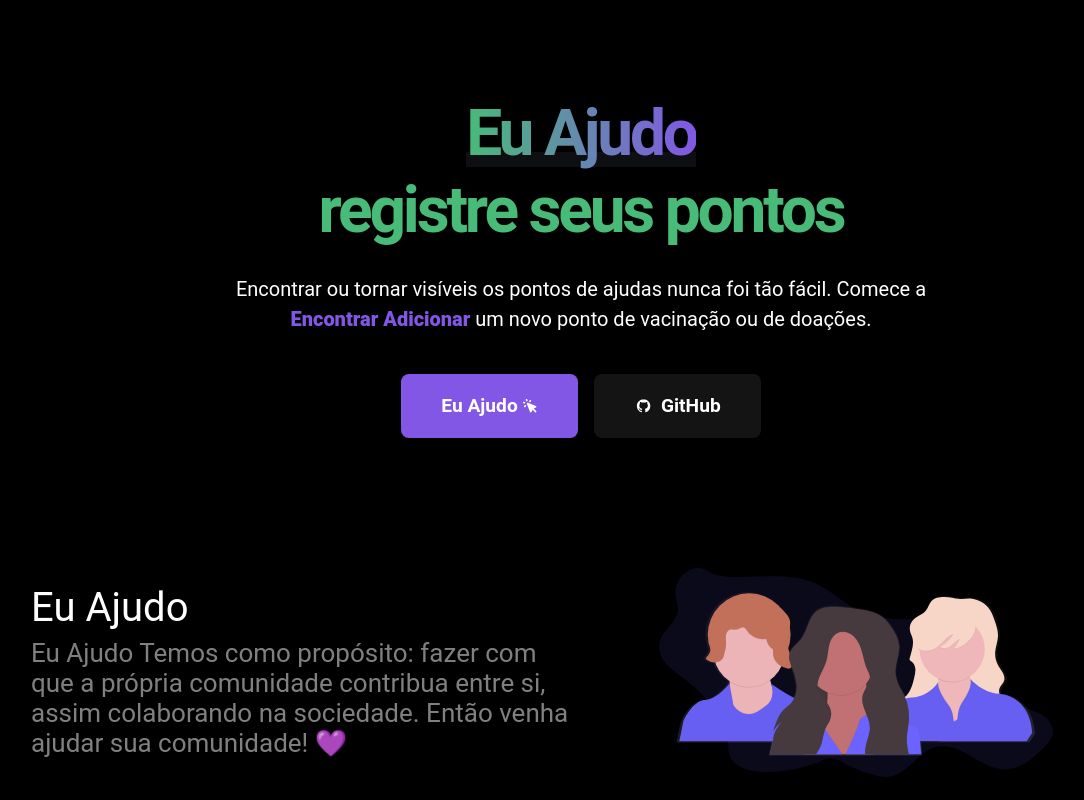
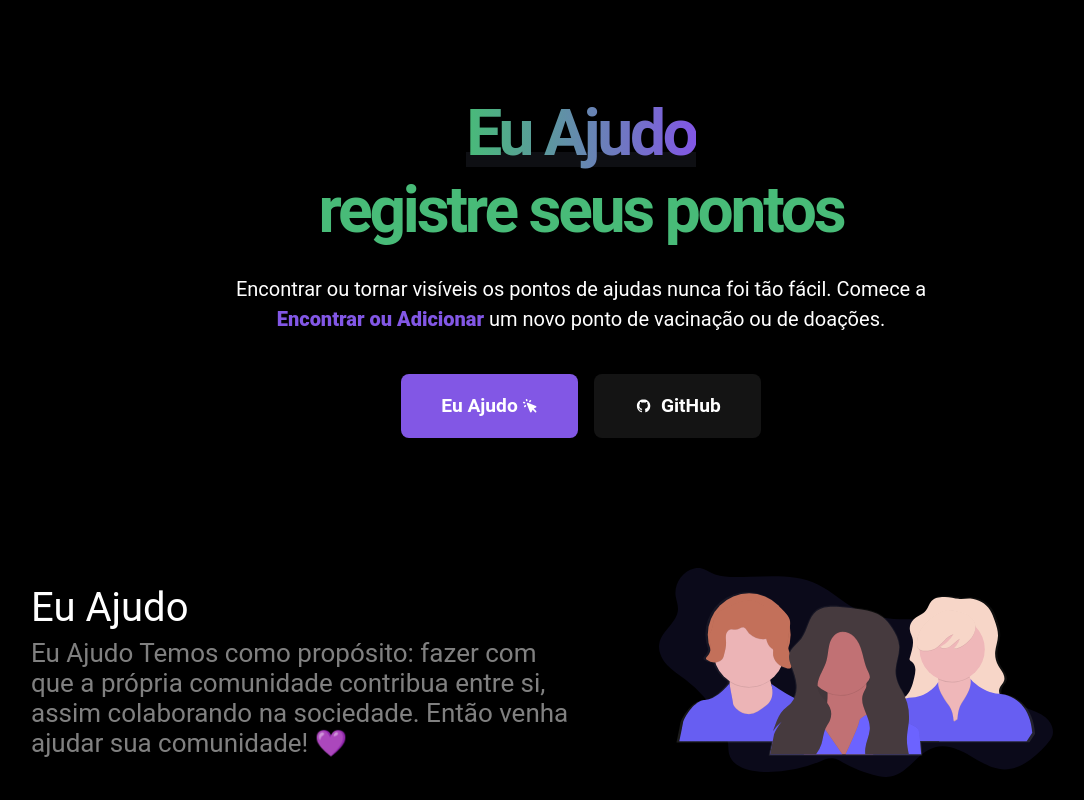
Before and after one commit to KayoRonald/euajudo-app, a React (Create React App) app: page / in a window 1280 px wide. Shown: the top 800 px of the page, without its empty margins (59-1143 px from the left). Built offline with nearby package versions, Linux system fonts and the light colour scheme.

Commit message:
Feat: text

```diff
--- a/src/pages/Home/Landing.tsx
+++ b/src/pages/Home/Landing.tsx
@@ -55,7 +55,7 @@ export default function Landing() {
                 mt="6"
               >
                 Encontrar ou tornar visíveis os pontos de ajudas nunca foi tão fácil.
-                Comece a <Text fontWeight="extrabold" as="span" color="purple.500">Encontrar Adicionar</Text> um novo ponto de vacinação ou de doações.
+                Comece a <Text fontWeight="extrabold" as="span" color="purple.500">Encontrar ou Adicionar</Text> um novo ponto de vacinação ou de doações.
               </Text>
               <Stack
                 mt="10"
```
